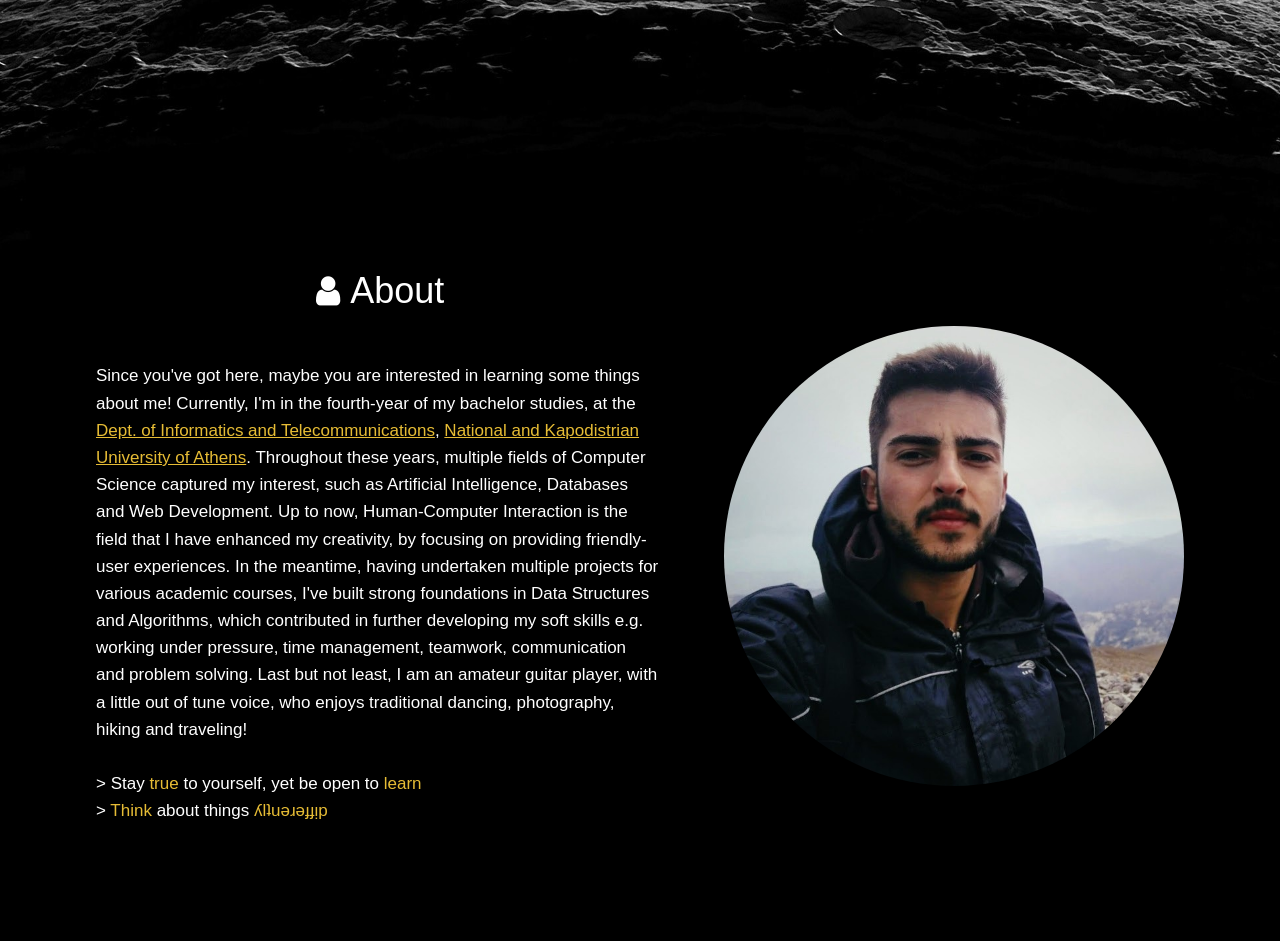
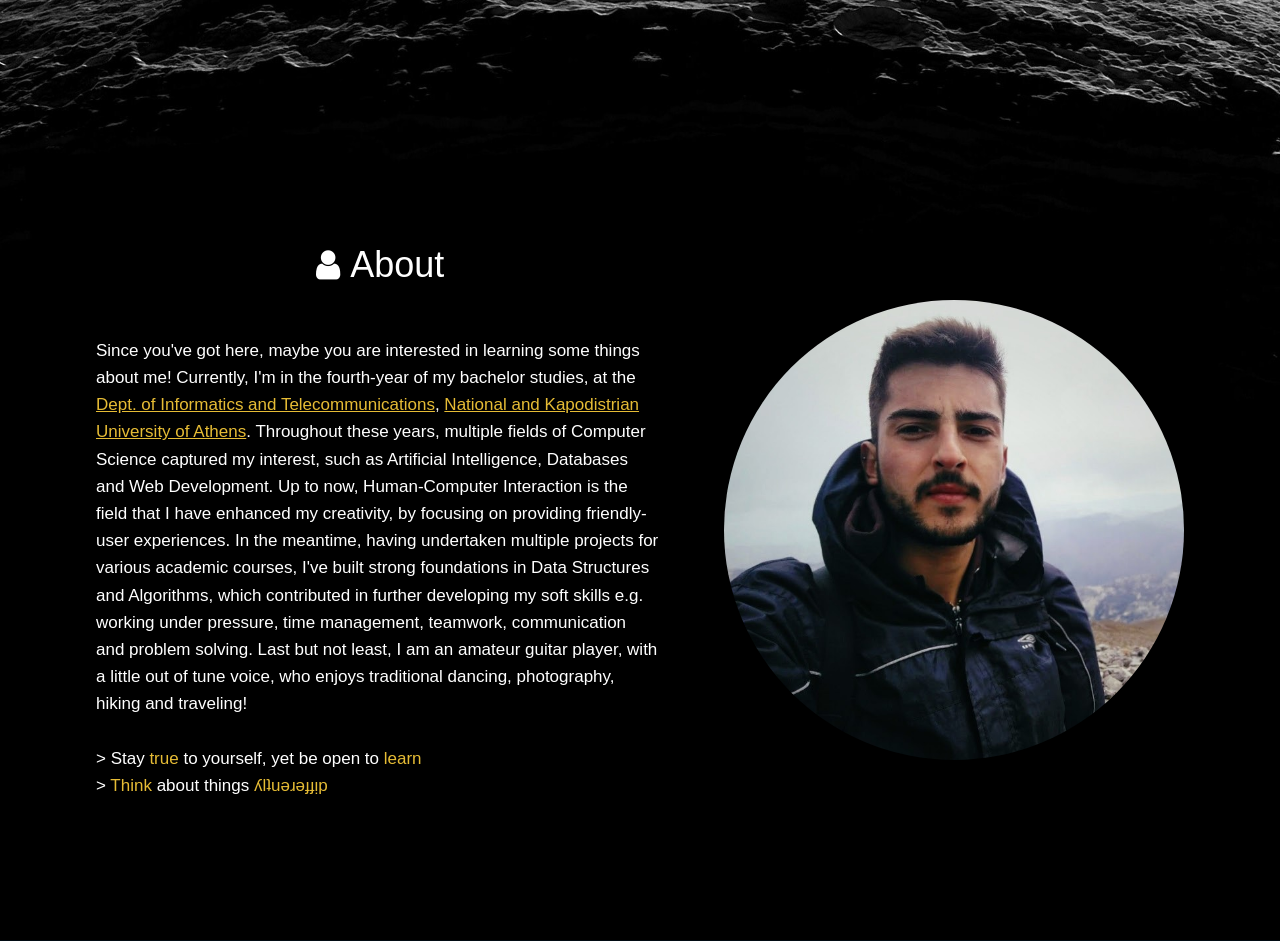
Before and after one commit to mansstiv/mansstiv.github.io, a PHP site: page / in a window 1280 px wide. Shown: the part 522-1463 px from the top of the page. Run offline with PHP 8.4, Linux system fonts and the light colour scheme; some web fonts are replaced.

Commit message:
fixing margins to anchor links

```diff
--- a/index.html
+++ b/index.html
@@ -73,7 +73,7 @@
             <div class="about-section-photo2">
                 <img src="images/me.jpeg" alt="Self-portrait">
             </div>
-            <div  id="about_" style="margin-top: 27.5%;"></div>
+            <div  id="about_" style="margin-top: 26%;"></div>
             <div id="about">
                 <div class="about-section-text">
                     <div class="title"><i class="fa fa-user mrgn" aria-hidden="true"></i><h2>About</h2></div>
--- a/styles.css
+++ b/styles.css
@@ -203,7 +203,7 @@ h2 {
   display: flex;
   align-items: center;
   justify-content: center;
-  margin: 37% 7.5% 0% 7.5%;
+  margin: 35% 7.5% 0% 7.5%;
   width: auto;
 }
 
```
